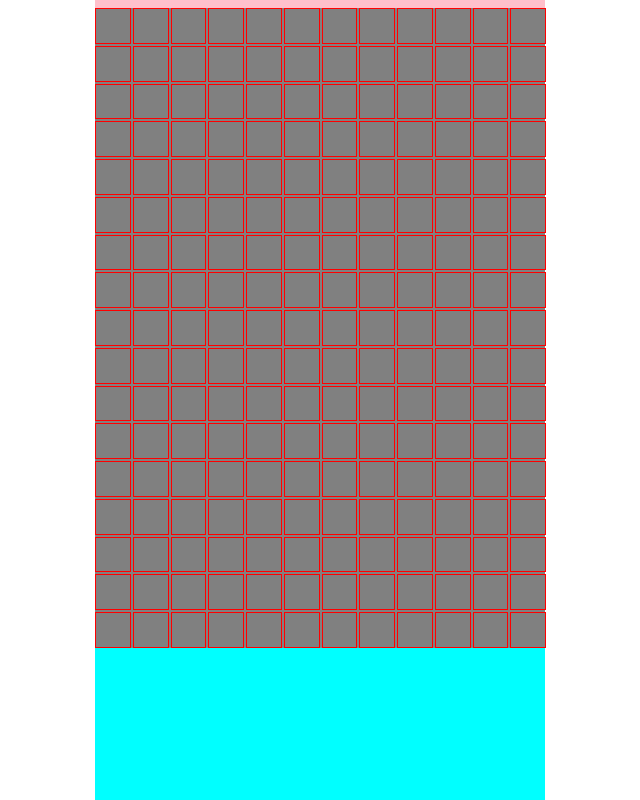
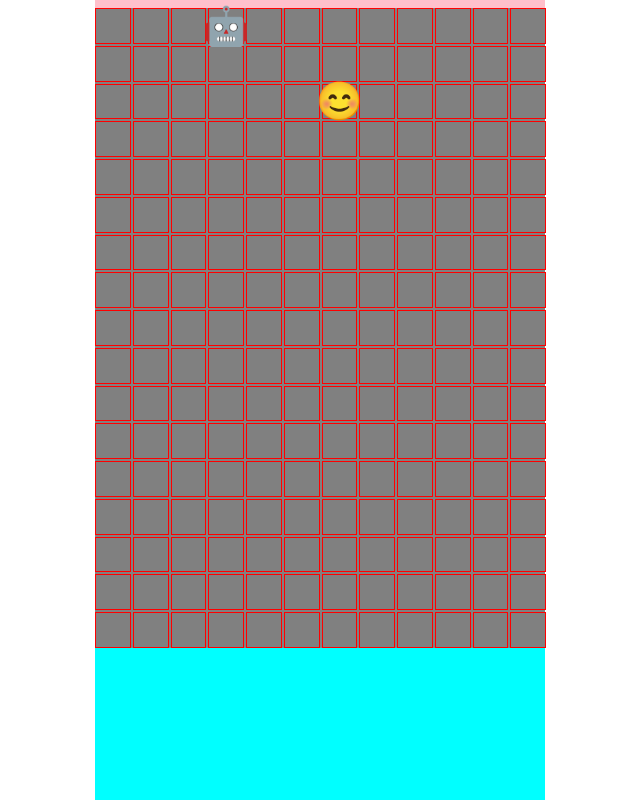
Before and after one commit to ablakey/boardgames, a website built with Parcel: page src/index.html in a window 1280 px wide. Shown: the whole page, without its empty margins (320-960 px from the left). Built offline with nearby package versions, Linux system fonts and the light colour scheme.

Commit message:
working dynamic board

```diff
--- a/src/index.ts
+++ b/src/index.ts
@@ -2,13 +2,26 @@ const COLUMNS = 12;
 const ROWS = Math.floor(COLUMNS * (16 / 9) * 0.8);
 
 function main() {
+  const cells: HTMLDivElement[] = [];
   const boardEl = document.querySelector<HTMLDivElement>(".board")!;
+
   boardEl.style.setProperty("--cols", COLUMNS.toLocaleString());
-  boardEl.style.setProperty("--rows", ROWS.toLocaleString());
+  boardEl.style.setProperty("--emojisize", (boardEl.offsetWidth / COLUMNS).toLocaleString());
+
+  addEventListener("resize", () => {
+    boardEl.style.setProperty("--emojisize", (boardEl.offsetWidth / COLUMNS).toLocaleString());
+  });
+
   for (let x = 0; x < COLUMNS * ROWS; x++) {
     const cell = document.createElement("div");
+    const inner = document.createElement("div");
+    cell.appendChild(inner);
+    cells.push(inner);
     boardEl.appendChild(cell);
   }
+
+  cells[3].innerText = "🤖";
+  cells[30].innerText = "😊";
 
   console.log(boardEl.offsetWidth, boardEl.offsetHeight);
 }
--- a/src/styles.css
+++ b/src/styles.css
@@ -34,12 +34,21 @@ body {
   display: inline-grid;
   vertical-align: top;
   grid-template-columns: repeat(var(--cols), 1fr);
-  grid-template-rows: repeat(var(--rows), 1fr);
 }
 
+/* Cells (outer) */
 .board > div {
   border: 1px solid red;
   aspect-ratio: 1;
+  display: flex;
+  align-items: center;
+  justify-content: center;
+}
+
+/* Cells (inner) */
+.board > div > div {
+  position: absolute;
+  font-size: var(--emojisize);
 }
 
 .container {
```
